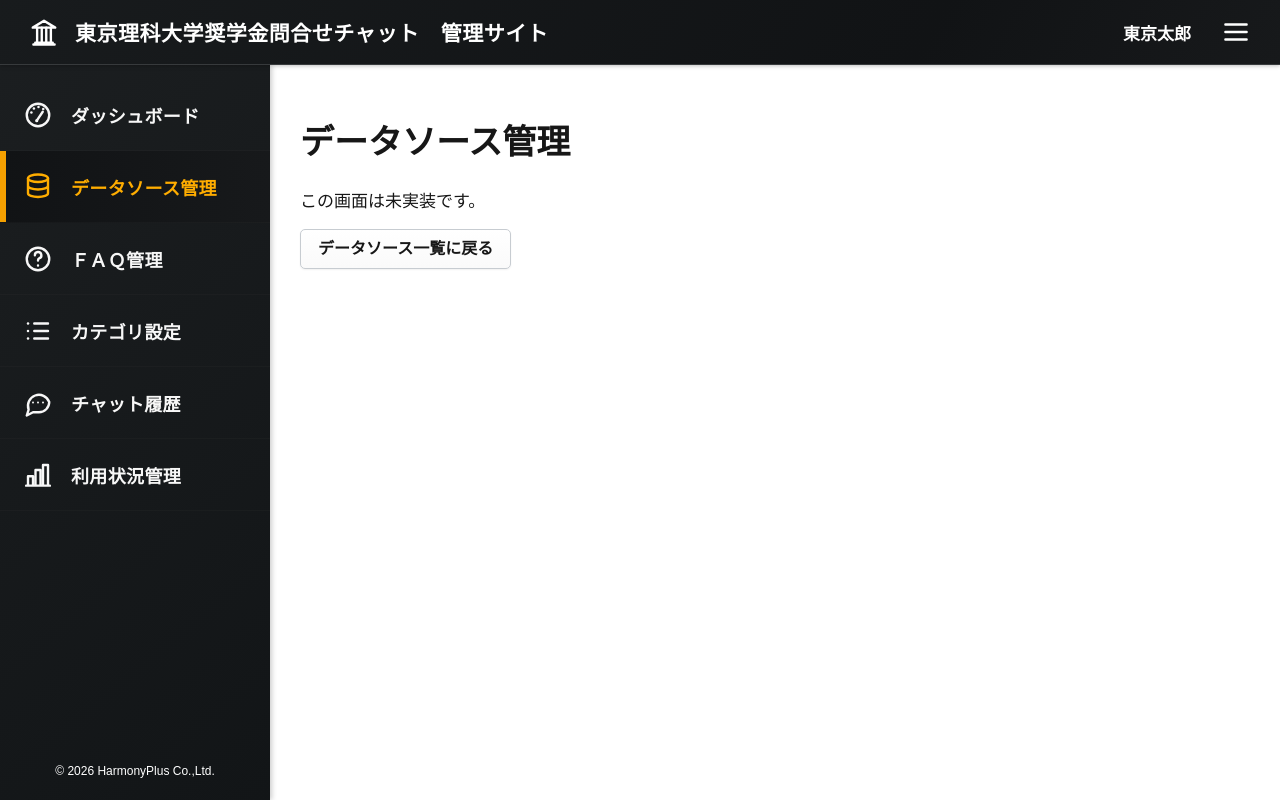
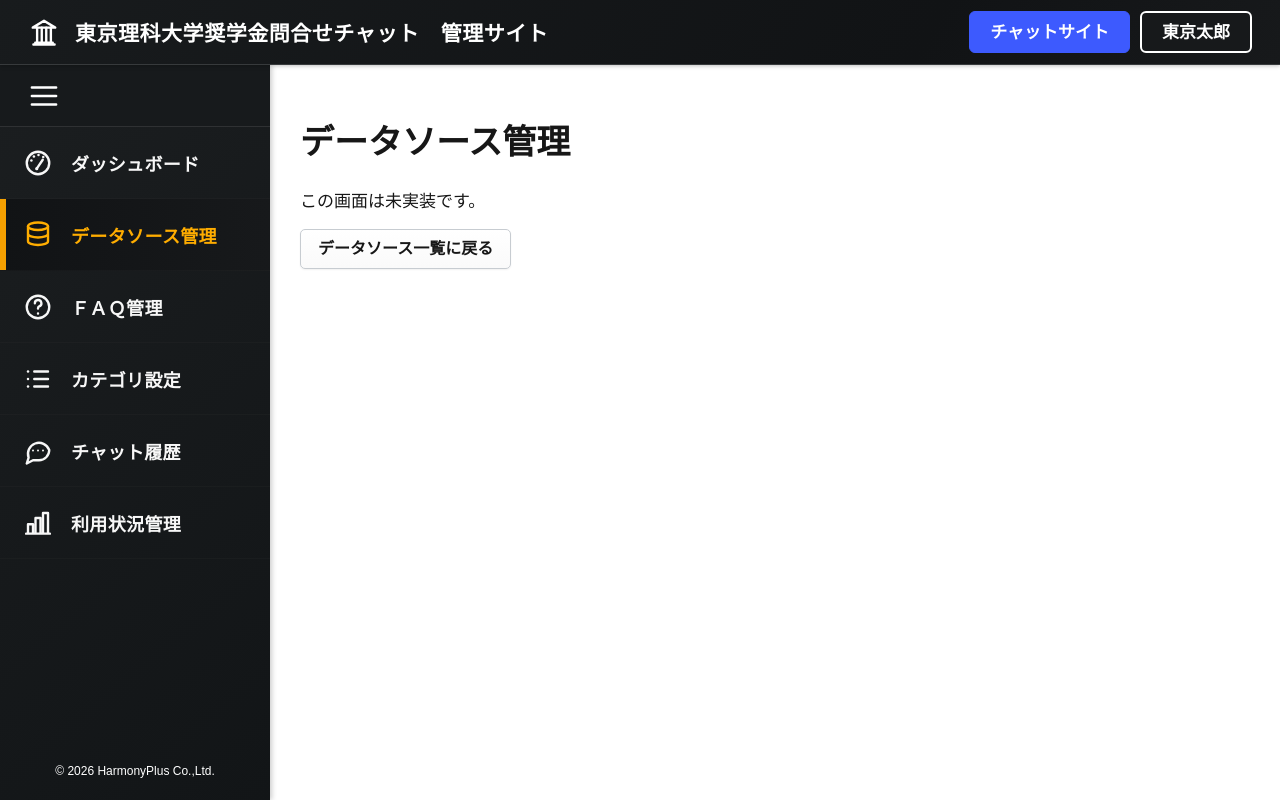
Before and after one commit to pantheon-mobile/scholarship-chatbot-admin, a Next.js app in the folder frontend/: page /data-sources in a window 1280 px wide. Built offline with nearby package versions, Linux system fonts and the light colour scheme.

Commit message:
Apply modification to all pages

```diff
--- a/frontend/components/admin/AdminLayout.tsx
+++ b/frontend/components/admin/AdminLayout.tsx
@@ -23,7 +23,7 @@ export function AdminLayout({
   userName,
   contentWidth = "default",
   contentAlign = "center",
-  chromeVariant = "default",
+  chromeVariant = "sidebar-menu",
 }: AdminLayoutProps) {
   const [sidebarCollapsed, setSidebarCollapsed] = useState(false);
   const collapsible = chromeVariant === "sidebar-menu";
```
Also changed, not shown: 1 other file (tests, documents, lock files or other folders).
